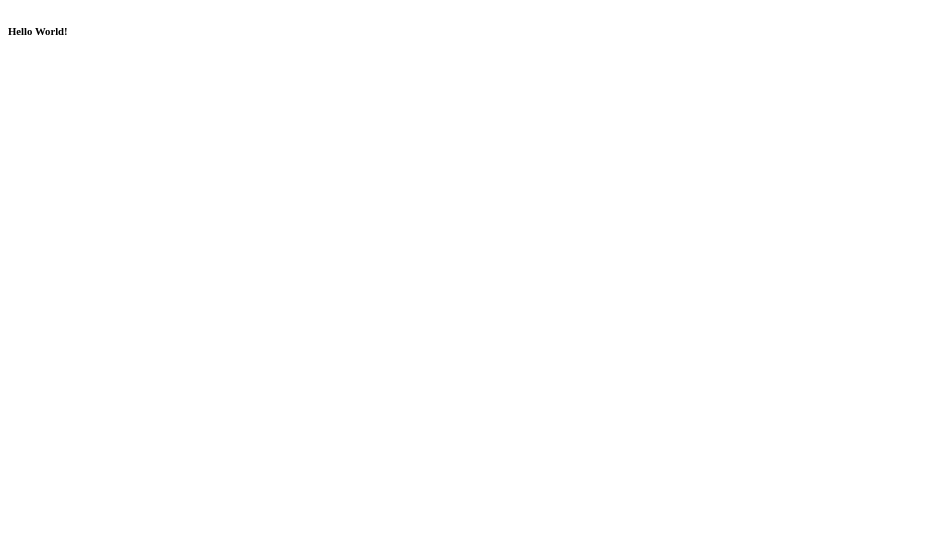
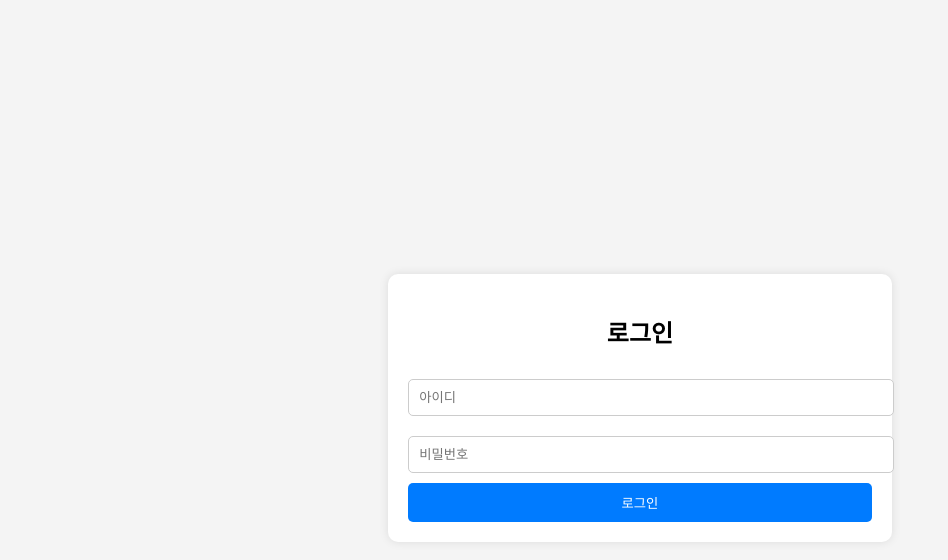
Before and after one commit to dimn01/MobilLax, a plain HTML site: page index.html in a window 1280 px wide. Shown: the whole page, without its empty margins (0-948 px from the left). Drawn offline with Linux system fonts and the light colour scheme.

Commit message:
commit test

```diff
--- a/index.html
+++ b/index.html
@@ -1,9 +1,56 @@
 <!DOCTYPE html>
-<html>
+<html lang="ko">
 <head>
-<meta http-equiv="Content-Type" content="text/html; charset=utf-8">
-<title>simpleMap</title>
-<h6>Hello World!</h6>
+    <meta charset="UTF-8">
+    <meta name="viewport" content="width=device-width, initial-scale=1.0">
+    <title>로그인 페이지</title>
+    <style>
+        body {
+            font-family: Arial, sans-serif;
+            display: flex;
+            justify-content: center;
+            align-items: center;
+            height: 100vh;
+            background-color: #f4f4f4;
+        }
+        .login-container {
+            background: white;
+            padding: 20px;
+            border-radius: 10px;
+            box-shadow: 0px 0px 10px rgba(0, 0, 0, 0.1);
+        }
+        .login-container h2 {
+            text-align: center;
+        }
+        .login-container input {
+            width: 100%;
+            padding: 10px;
+            margin: 10px 0;
+            border: 1px solid #ccc;
+            border-radius: 5px;
+        }
+        .login-container button {
+            width: 100%;
+            padding: 10px;
+            background: #007BFF;
+            color: white;
+            border: none;
+            border-radius: 5px;
+            cursor: pointer;
+        }
+        .login-container button:hover {
+            background: #0056b3;
+        }
+    </style>
 </head>
 <body>
+    <div class="login-container">
+        <h2>로그인</h2>
+        <form action="login.php" method="POST">
+            <input type="text" name="username" placeholder="아이디" required>
+            <input type="password" name="password" placeholder="비밀번호" required>
+            <button type="submit">로그인</button>
+        </form>
+    </div>
 </body>
+</html>
```
